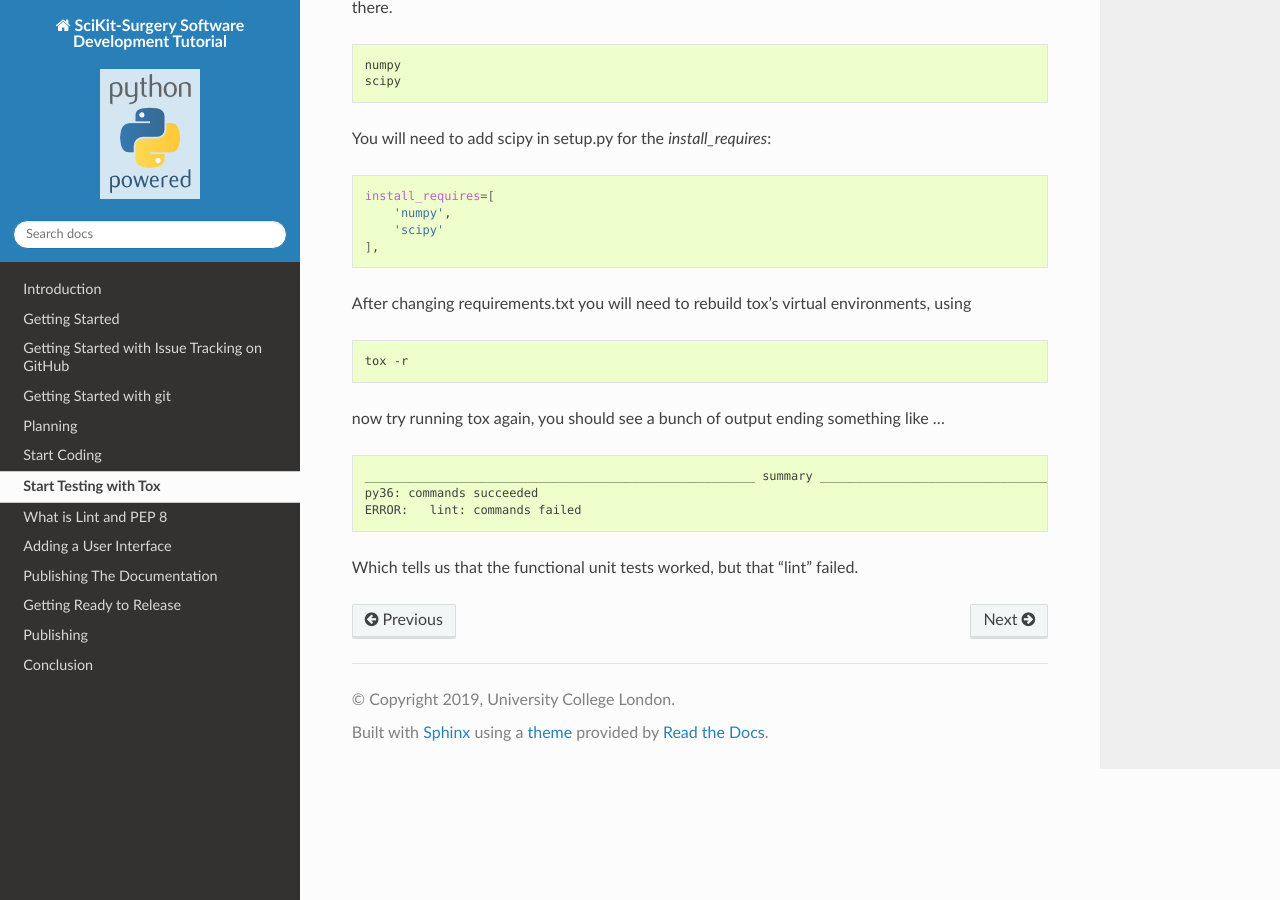
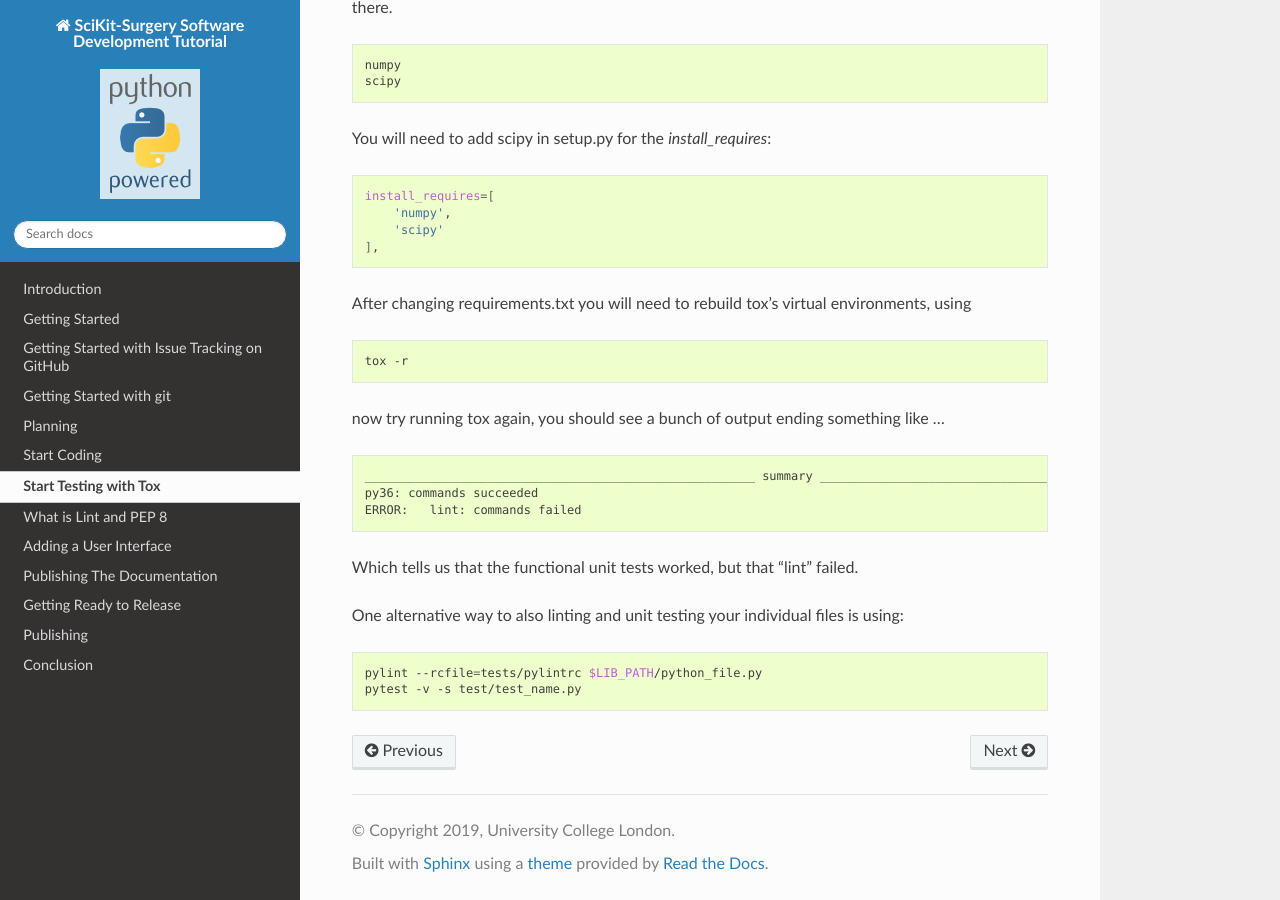
Before and after one commit to SciKit-Surgery/scikit-surgerytutorial02, a Sphinx documentation site: the page built from doc/06_Testing.rst, in a window 1280 px wide and 900 px high, scrolled down 2964 px. Built offline with Sphinx 7.4.7 and the Read the Docs theme 2.0.0, drawn with Linux system fonts in a browser that asks for light colours; formulas are drawn with MathJax 3.

Commit message:
Testing and linting individual files (#39, #35)

```diff
--- a/doc/06.1_Linting.rst
+++ b/doc/06.1_Linting.rst
@@ -31,7 +31,7 @@ ignore, add "ui" to the list of things to ignore;
    # paths.
    ignore=CVS, ui
 
-Now try running tox again (e.g, `tox -r`). If you've cut and pasted the code from earlier, you should get
+Now try running tox again (e.g, `tox -r`). If you've cut and pasted the code from earlier, you should then get
 one linting error;
 ::
 
--- a/doc/06_Testing.rst
+++ b/doc/06_Testing.rst
@@ -166,4 +166,10 @@ now try running tox again, you should see a bunch of output ending something lik
 
 Which tells us that the functional unit tests worked, but that "lint" failed.
 
+One alternative way to also linting and unit testing your individual files is using:
+::
+
+    pylint --rcfile=tests/pylintrc $LIB_PATH/python_file.py
+    pytest -v -s test/test_name.py
+
 .. _`PEP 8`: https://www.python.org/dev/peps/pep-0008/
```
